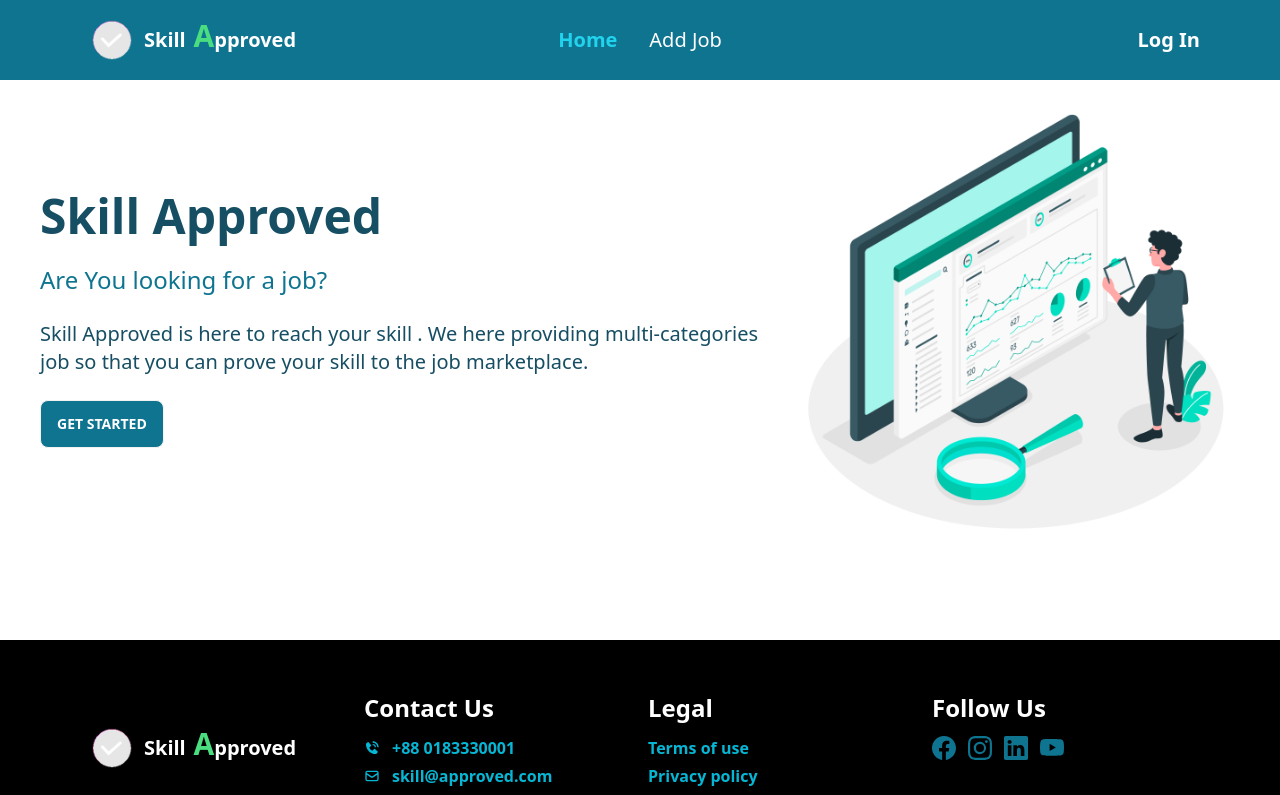
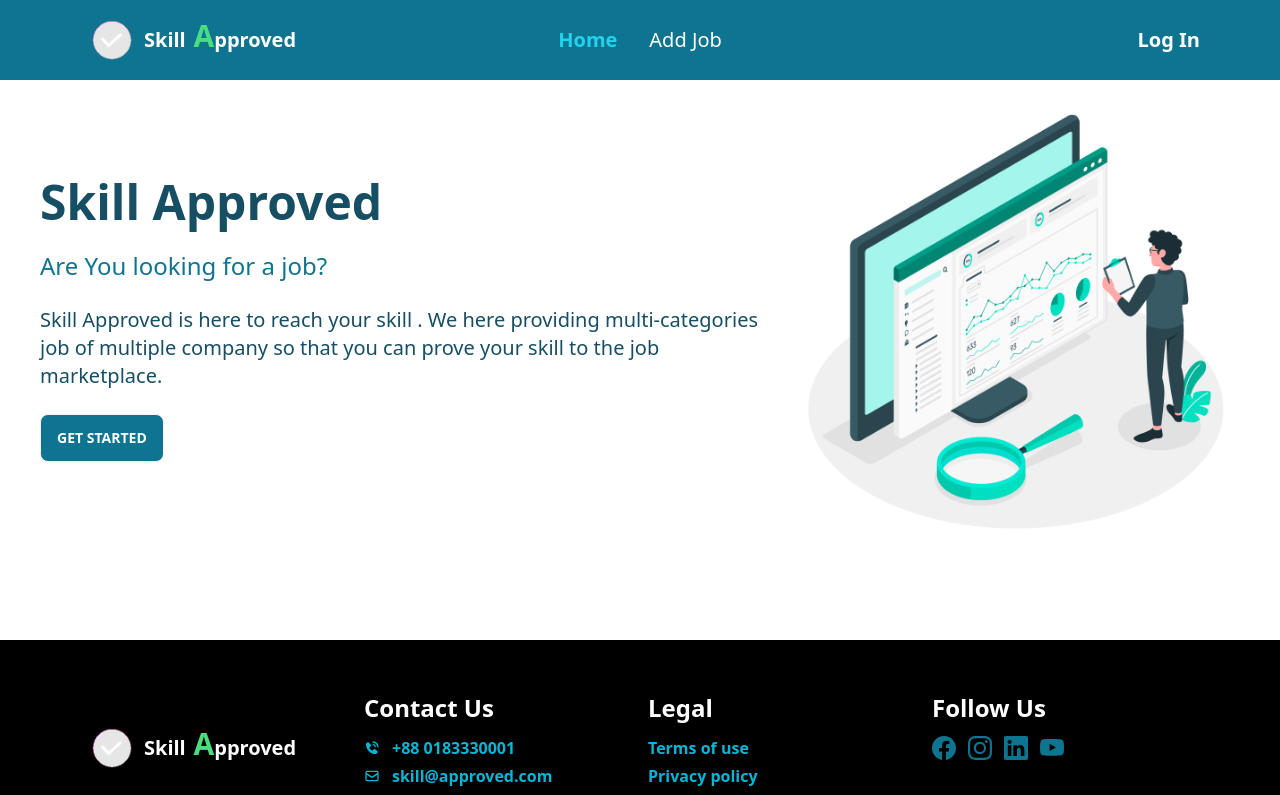
Before and after one commit to rakibaakter/skill-approved-client, a React (Vite) app: page / in a window 1280 px wide. Shown: the top 795 px of the page. Built offline with nearby package versions, Linux system fonts and the light colour scheme.

Commit message:
modified content

```diff
--- a/src/Component/PageBanner/HomeBanner.jsx
+++ b/src/Component/PageBanner/HomeBanner.jsx
@@ -16,8 +16,8 @@ const HomeBanner = () => {
             </h2>
             <p className="text-xl text-cyan-900">
               Skill Approved is here to reach your skill . We here providing
-              multi-categories job so that you can prove your skill to the job
-              marketplace.
+              multi-categories job of multiple company so that you can prove
+              your skill to the job marketplace.
             </p>
           </div>
           <PrimaryButton>Get Started</PrimaryButton>
```
